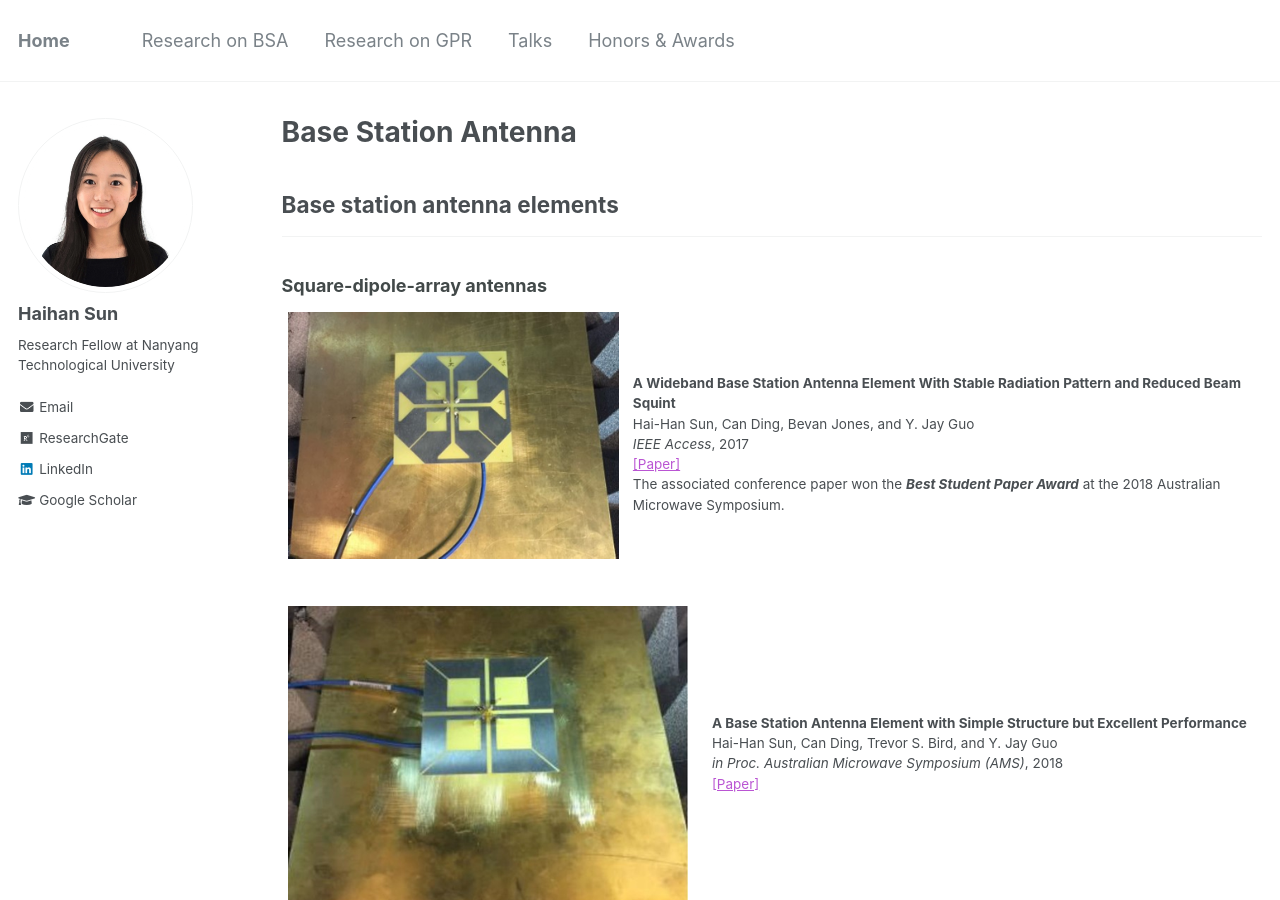
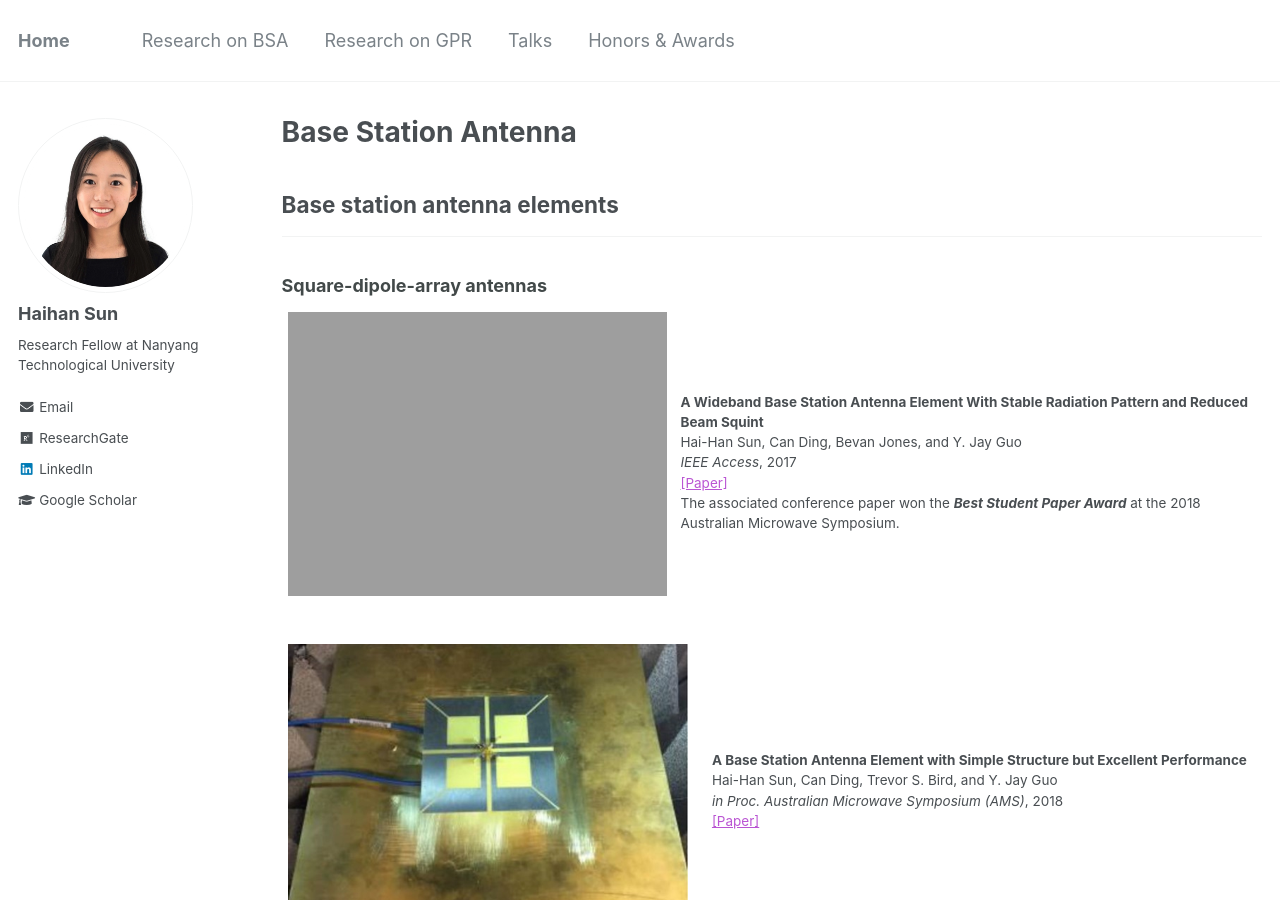
Before and after one commit to Haihan-Sun/Haihan-Sun.github.io, a Jekyll site: the page built from _pages/BSA.html, in a window 1280 px wide and 900 px high. Built offline with Jekyll 4.4.1, drawn with Linux system fonts in a browser that asks for light colours.

Commit message:
Update BSA.html

```diff
--- a/_pages/BSA.html
+++ b/_pages/BSA.html
@@ -19,14 +19,19 @@ author_profile: true
 
 <h3 style="color:#424949;">Square-dipole-array antennas</center></h3>
 
-<table class="imgtable"><tr><td>
-<img src="https://haihan-sun.github.io/_pages/images/SDA1.png" width="400" >&nbsp;</td>
-<td align="left"><p><b>A Wideband Base Station Antenna Element With Stable Radiation Pattern and Reduced Beam Squint</b> <br />
-Hai-Han Sun, Can Ding, Bevan Jones, and Y. Jay Guo <br/>
-<i>IEEE Access</i>, 2017  <br/>
-<a href="https://ieeexplore.ieee.org/stamp/stamp.jsp?arnumber=8068191" style="color:MediumOrchid;">[Paper]</a>  <br />
-The associated conference paper won the <em><b>Best Student Paper Award</b> </em> at the 2018 Australian Microwave Symposium.  <br />
-</td></tr></table>
+<table class="imgtable">
+  <tr>
+    <td style = "width:40%">
+      <img src="https://haihan-sun.github.io/_pages/images/SDA1l.png" width="400" >&nbsp;
+    </td>
+  <td align="left"><p><b>A Wideband Base Station Antenna Element With Stable Radiation Pattern and Reduced Beam Squint</b> <br />
+    Hai-Han Sun, Can Ding, Bevan Jones, and Y. Jay Guo <br/>
+    <i>IEEE Access</i>, 2017  <br/>
+    <a href="https://ieeexplore.ieee.org/stamp/stamp.jsp?arnumber=8068191" style="color:MediumOrchid;">[Paper]</a>  <br />
+    The associated conference paper won the <em><b>Best Student Paper Award</b> </em> at the 2018 Australian Microwave Symposium.  <br />
+  </td>
+ </tr>
+</table>
 
 <table class="imgtable"><tr><td>
 <img src="https://haihan-sun.github.io/_pages/images/SDA2.png" width="400" />&nbsp;</td>
```
